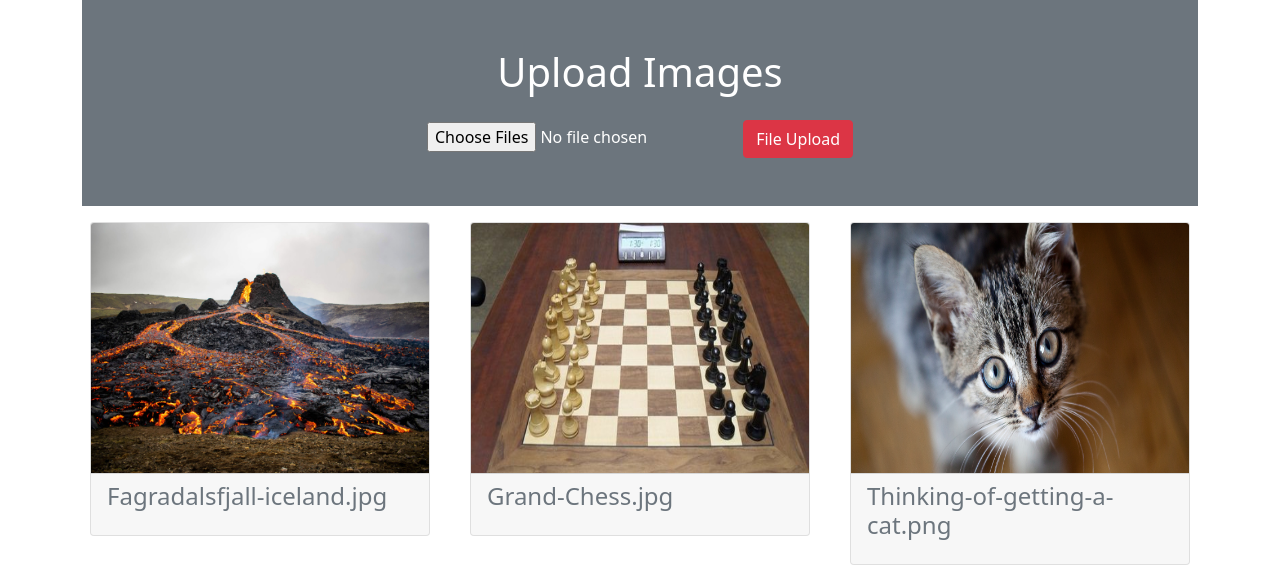
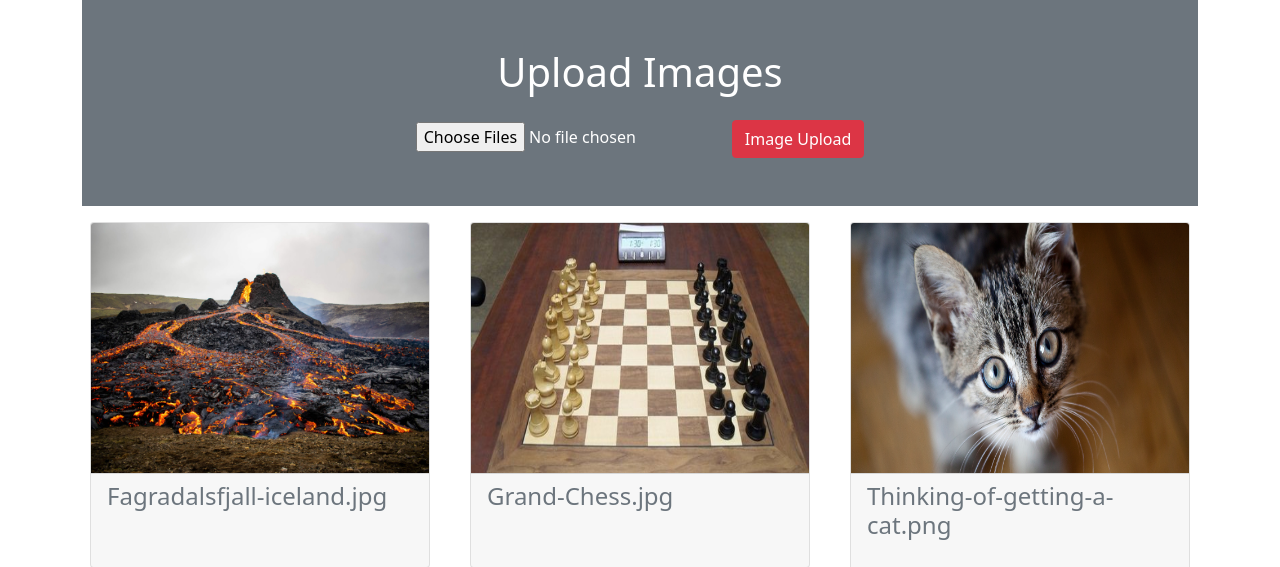
Before and after one commit to Akumar111/pitbit_task, a Django app: page / in a window 1280 px wide. Shown: the top 567 px of the page. Run offline with Django 3.2, Linux system fonts and the light colour scheme; data comes from the database, SQL or seed files in the repository.

Commit message:
Update index.html

```diff
--- a/myproj/templates/index.html
+++ b/myproj/templates/index.html
@@ -26,7 +26,7 @@
         >
           <input type="file" multiple name="uploadfoles" />
           {% csrf_token %}
-          <button type="submit" class="btn btn-danger">File Upload</button>
+          <button type="submit" class="btn btn-danger">Image Upload</button>
         </form>
       </div>
       <div class="row">
@@ -43,7 +43,7 @@
               <h4 class="text-muted" contenteditable="true">
                 {{d.myfiles.name}}
               </h4>
-              <p>{{d.info}}</p>
+              <p contenteditable="true">{{d.info}}</p>
             </div>
           </div>
         </div>
```
